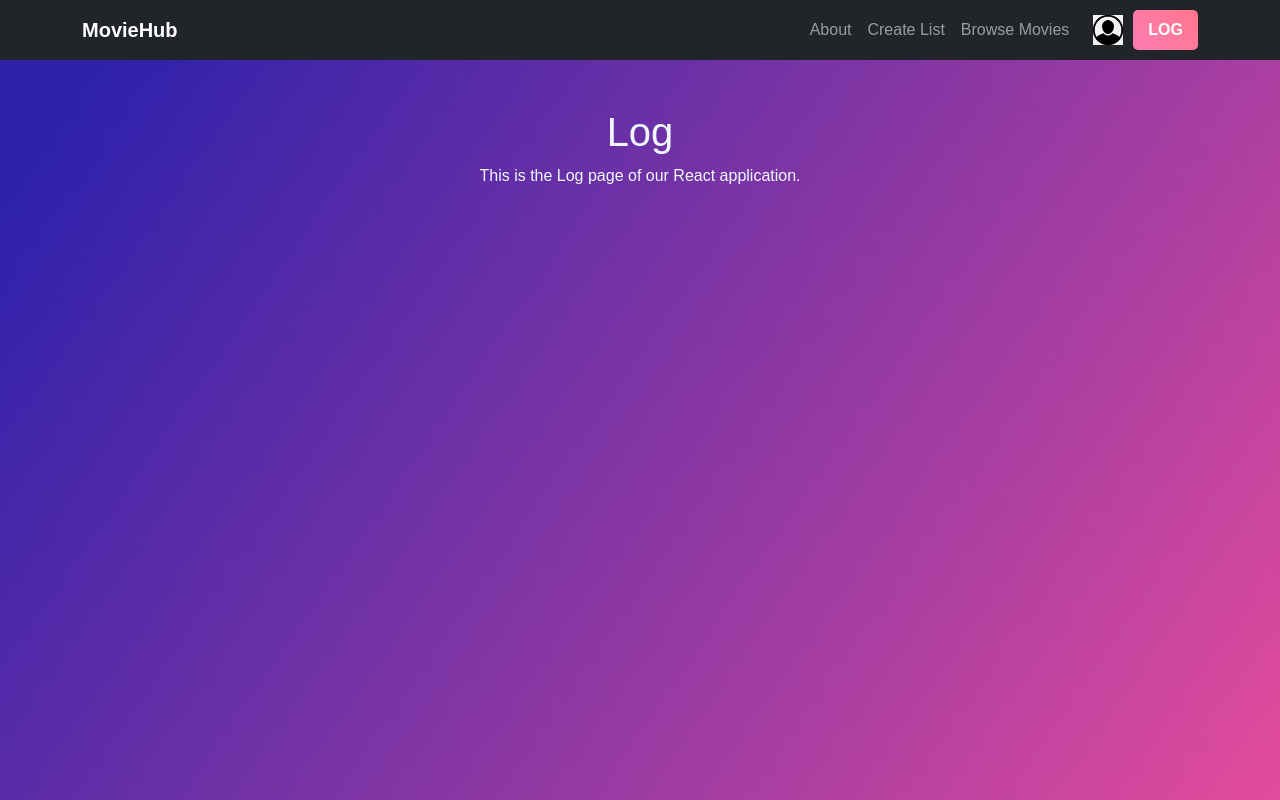
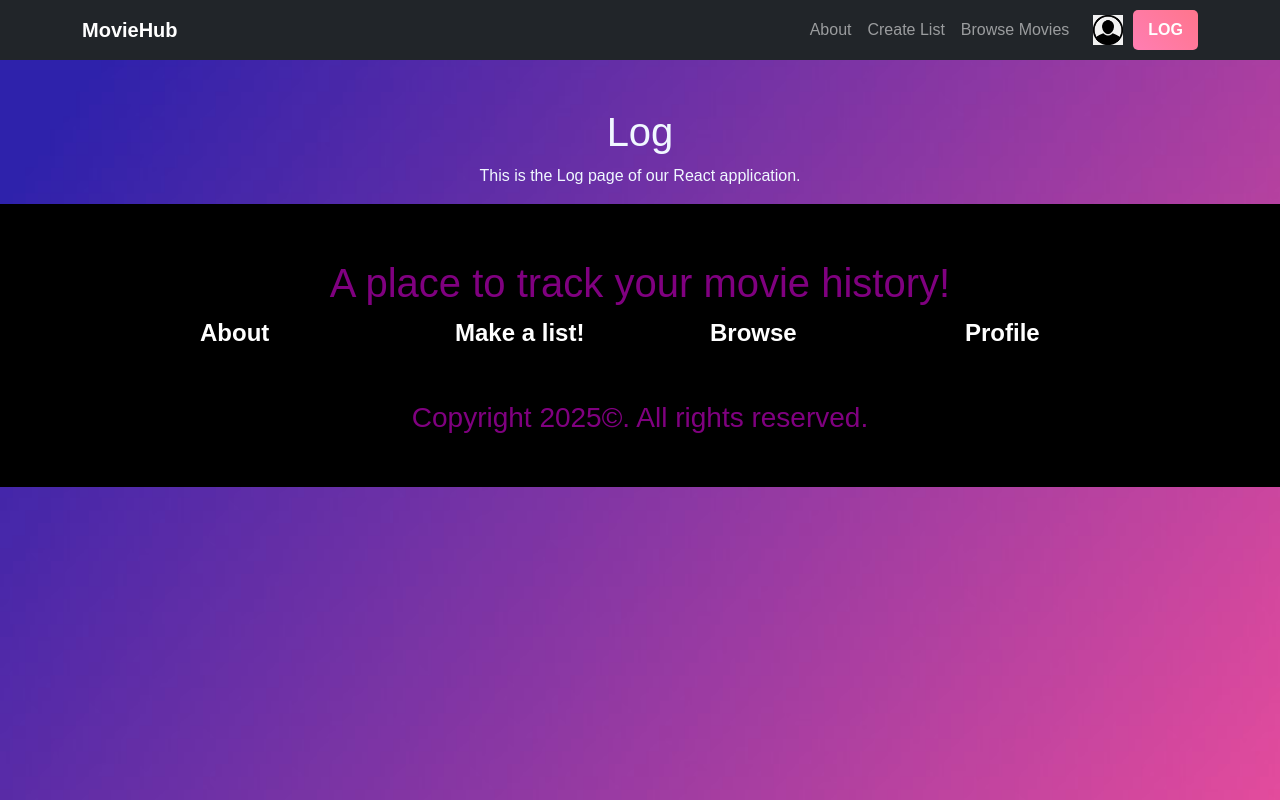
Before and after one commit to GeorgeAttaloglou/MovieHub, a React (Create React App) app: page /log in a window 1280 px wide. Built offline with nearby package versions, Linux system fonts and the light colour scheme.

Commit message:
Add footer

```diff
--- a/package.json
+++ b/package.json
@@ -13,6 +13,7 @@
     "react-dom": "^19.0.0",
     "react-router-dom": "^7.3.0",
     "react-scripts": "5.0.1",
+    "styled-components": "^6.1.16",
     "web-vitals": "^2.1.4"
   },
   "scripts": {
--- a/src/App.js
+++ b/src/App.js
@@ -10,6 +10,7 @@ import BrowseMovies from "./BrowseMovies"; // Import About page
 import "./App.css";
 import Profile from "./Profile";
 import Log from "./Log";
+import Footer from "./Footer"; // Import Footer component
 
 function App() {
   return (
@@ -23,6 +24,7 @@ function App() {
         <Route path="/profile" element={<Profile/>} />
         <Route path="/log" element={<Log/>} />
       </Routes>
+      <Footer />
     </>
   );
 }
--- /dev/null
+++ b/src/Footer.js
@@ -0,0 +1,51 @@
+import React from "react";
+import {
+	Box,
+	FooterContainer,
+	Row,
+	Column,
+	FooterLink,
+	Heading,
+} from "./FooterStyles";
+
+const Footer = () => {
+	return (
+		<Box>
+			<h1
+				style={{
+					color: "purple",
+					textAlign: "center",
+					marginTop: "10px",
+				}}
+			>
+				A place to track your movie history!
+			</h1>
+			<FooterContainer>
+				<Row>
+					<Column>
+						<Heading><FooterLink href="/About">About</FooterLink></Heading>
+					</Column>
+					<Column>
+						<Heading><FooterLink href="/CreateList">Make a list!</FooterLink></Heading>
+					</Column>
+					<Column>
+						<Heading><FooterLink href="/BrowseMovies">Browse</FooterLink></Heading>
+					</Column>
+					<Column>
+						<Heading><FooterLink href="/Profile">Profile</FooterLink></Heading>
+					</Column>
+				</Row>
+			</FooterContainer>
+			<h3
+				style={{
+					color: "purple",
+					textAlign: "center",
+					marginTop: "10px",
+				}}
+			>
+				Copyright 2025©. All rights reserved.
+			</h3>
+		</Box>
+	);
+};
+export default Footer;
--- /dev/null
+++ b/src/FooterStyles.js
@@ -0,0 +1,64 @@
+// components/FooterStyles.js
+
+import styled from "styled-components";
+
+export const Box = styled.div`
+    padding: 3.5% 2.5%;
+    background: black;
+    bottom: 0;
+    width: 100%;
+
+    @media (max-width: 1000px) {
+        // padding: 70px 30px;
+    }
+`;
+
+export const FooterContainer = styled.div`
+    display: flex;
+    flex-direction: column;
+    justify-content: center;
+    max-width: 1000px;
+    margin: 0 auto;
+`;
+
+export const Column = styled.div`
+    display: flex;
+    flex-direction: column;
+    text-align: left;
+    margin-left: 60px;
+`;
+
+export const Row = styled.div`
+    display: grid;
+    grid-template-columns: repeat(
+        auto-fill,
+        minmax(185px, 1fr)
+    );
+    grid-gap: 20px;
+
+    @media (max-width: 1000px) {
+        grid-template-columns: repeat(
+            auto-fill,
+            minmax(200px, 1fr)
+        );
+    }
+`;
+
+export const FooterLink = styled.a`
+    color: #fff;
+    margin-bottom: 20px;
+    font-size: 24;
+    text-decoration: none;
+
+    &:hover {
+        color: Purple;
+        transition: 200ms ease-in;
+    }
+`;
+
+export const Heading = styled.p`
+    font-size: 24px;
+    color: #fff;
+    margin-bottom: 40px;
+    font-weight: bold;
+`;
```
Also changed, not shown: 1 other file (tests, documents, lock files or other folders).
